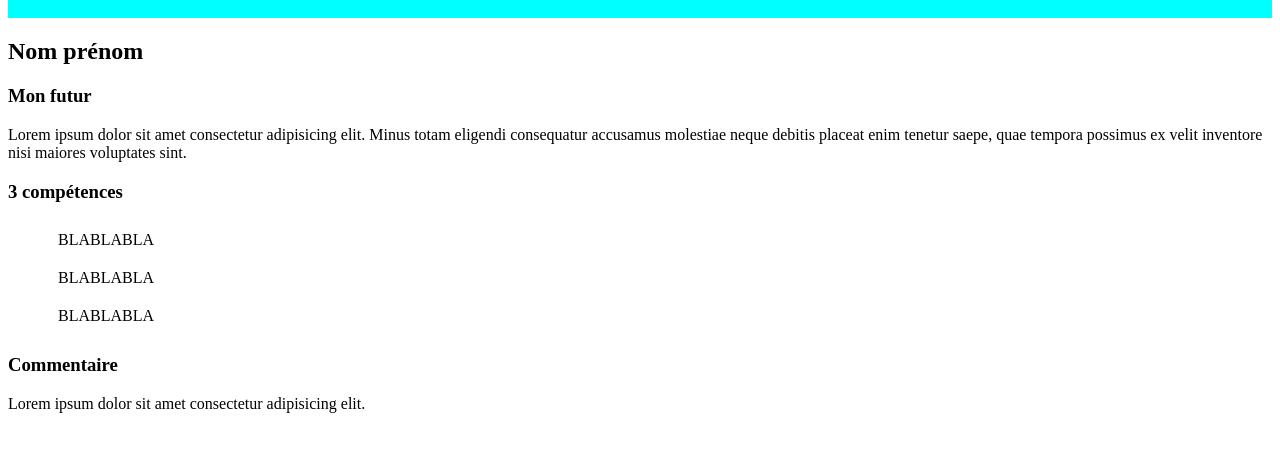
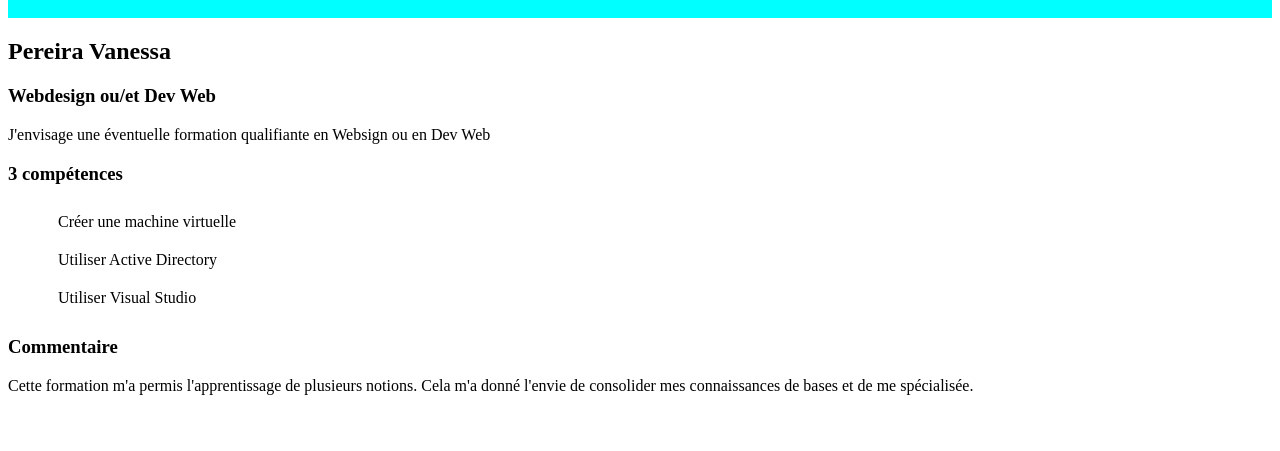
Before and after one commit to mithridatem/ppnum82, a plain HTML site: page css/vanessa.html in a window 1280 px wide. Shown: the part 159-610 px from the top of the page. Drawn offline with Linux system fonts and the light colour scheme; files that its build step writes are made by us from their sources; files whose address does not match are found by name.

Commit message:
Update vanessa.html

```diff
--- a/css/vanessa.html
+++ b/css/vanessa.html
@@ -42,28 +42,31 @@
 
         <div class="model-global">
             <!-- Saisir votre nom et prénom -->
-            <h2>Nom prénom</h2>
+            <h2>Pereira Vanessa</h2>
 
             <!-- Saisir votre formation souhaitée -->
-            <h3>Mon futur</h3>
+            <h3>Webdesign ou/et Dev Web</h3>
             <!-- Définir votre objectif -->
             <p>
-                Lorem ipsum dolor sit amet consectetur adipisicing elit. Minus totam eligendi consequatur accusamus molestiae neque debitis placeat enim tenetur saepe, quae tempora possimus ex velit inventore nisi maiores voluptates sint.
+                J'envisage une éventuelle formation qualifiante en Websign ou en Dev Web
             </p>
 
             <div class="model-competences">
                 <h3>3 compétences</h3>
                 <ul id="competences-list">
                     <!-- Saisir 3 de vos compétences maitrisées -->
-                    <li class="ul-displayed font-home-size">BLABLABLA</li>
-                    <li class="ul-displayed font-home-size">BLABLABLA</li>
-                    <li class="ul-displayed font-home-size">BLABLABLA</li>
+                    <li class="ul-displayed font-home-size">Créer une machine virtuelle</li>
+                    <li class="ul-displayed font-home-size">Utiliser Active Directory</li>
+                    <li class="ul-displayed font-home-size">Utiliser Visual Studio</li>
                 </ul>
             </div>
 
             <h3>Commentaire</h3>
             <!-- Saisir un commentaire (Ressenti, stage, formation,...) -->
-            <p>Lorem ipsum dolor sit amet consectetur adipisicing elit.</p>
+            <p>Cette formation m'a permis l'apprentissage de plusieurs notions.
+            Cela m'a donné l'envie de consolider mes connaissances de bases et de me spécialisée.
+
+            </p>
         </div>
     </div>
 </body>
```
